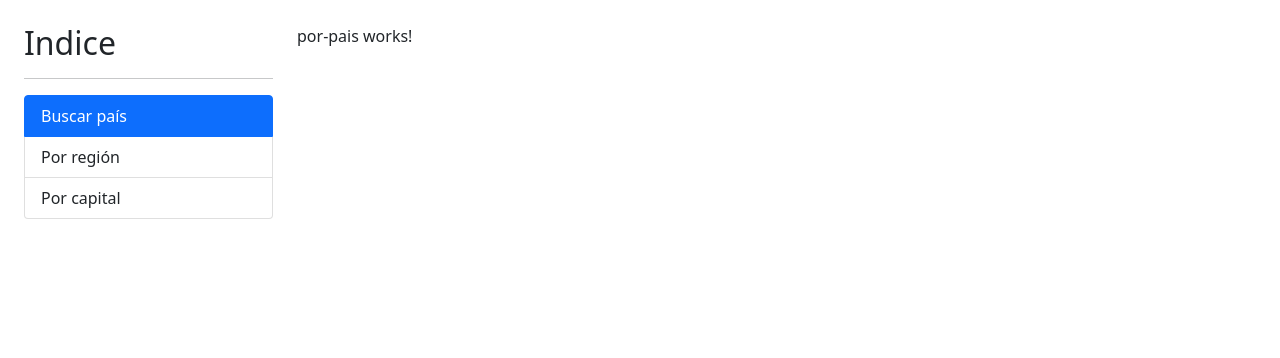
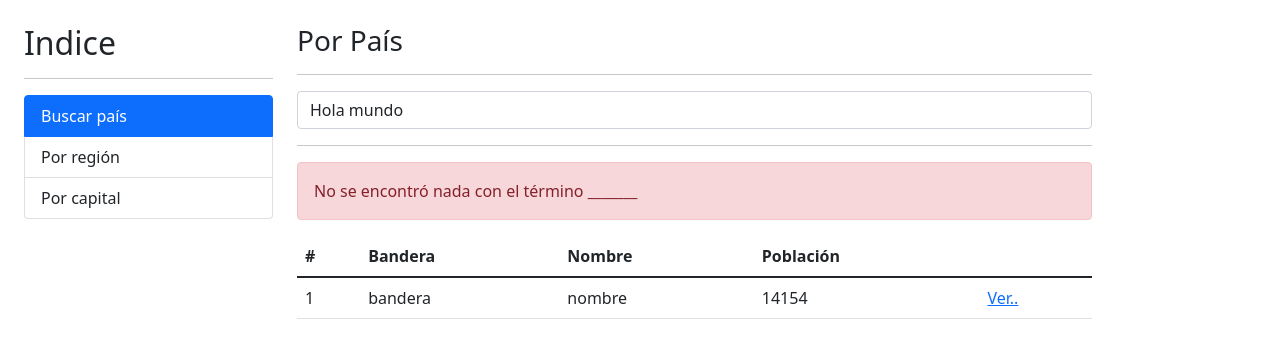
Before and after one commit to bportelalp/angular-0-to-expert, an Angular app in the folder 03-paisesApp/: page / in a window 1280 px wide. Shown: the top 358 px of the page. Built offline with nearby package versions, Linux system fonts and the light colour scheme.

Commit message:
106. Servicio para buscar países. Devuelve un Observable<any>

```diff
--- a/03-paisesApp/src/app/app.module.ts
+++ b/03-paisesApp/src/app/app.module.ts
@@ -1,6 +1,6 @@
 import { NgModule } from '@angular/core';
 import { BrowserModule } from '@angular/platform-browser';
-
+import { HttpClientModule } from "@angular/common/http";
 import { AppComponent } from './app.component';
 import { SharedModule } from './shared/shared.module';
 import { PaisModule } from './pais/pais.module';
@@ -13,6 +13,7 @@ import { AppRoutingModule } from './app-routing.module';
   imports: [
     BrowserModule,
     AppRoutingModule,
+    HttpClientModule,
     SharedModule,
     PaisModule
   ],
--- a/03-paisesApp/src/app/pais/pages/por-pais/por-pais.component.html
+++ b/03-paisesApp/src/app/pais/pages/por-pais/por-pais.component.html
@@ -1 +1,47 @@
-<p>por-pais works!</p>
+<h3>Por País</h3>
+<hr>
+
+<div class="row">
+    <div class="col">
+        <form (ngSubmit)="buscar()" autocomplete="off" >
+            <input type="text"
+                    [(ngModel)]="termino"
+                    name="termino"
+                    placeholder="Buscar pais..."
+                    class="form-control">
+        </form>
+    </div>
+</div>
+
+<hr>
+
+<div class="alert alert-danger">
+    No se encontró nada con el término _______
+</div>
+
+<div class="row">
+    <div class="col">
+        <table class="table table-hover">
+            <thead>
+                <tr>
+                    <th>#</th>
+                    <th>Bandera</th>
+                    <th>Nombre</th>
+                    <th>Población</th>
+                    <th></th>
+                </tr>
+            </thead>
+            <tbody>
+                <tr>
+                    <td>1</td>
+                    <td>bandera</td>
+                    <td>nombre</td>
+                    <td>14154</td>
+                    <td>
+                        <a href="/pais/cri">Ver..</a>
+                    </td>
+                </tr>
+            </tbody>
+        </table>
+    </div>
+</div>
--- a/03-paisesApp/src/app/pais/pages/por-pais/por-pais.component.ts
+++ b/03-paisesApp/src/app/pais/pages/por-pais/por-pais.component.ts
@@ -1,4 +1,5 @@
-import { Component, OnInit } from '@angular/core';
+import { Component } from '@angular/core';
+import { PaisService } from '../../services/pais.service';
 
 @Component({
   selector: 'app-por-pais',
@@ -6,11 +7,18 @@ import { Component, OnInit } from '@angular/core';
   styles: [
   ]
 })
-export class PorPaisComponent implements OnInit {
+export class PorPaisComponent {
 
-  constructor() { }
+  termino: string = 'Hola mundo'
+  constructor(private paisService: PaisService) { }
 
-  ngOnInit(): void {
+  buscar(){
+
+    console.log(this.termino);
+
+    this.paisService.buscarPais(this.termino)
+      .subscribe(resp => console.log(resp));
+
   }
 
 }
--- /dev/null
+++ b/03-paisesApp/src/app/pais/services/pais.service.ts
@@ -0,0 +1,19 @@
+import { HttpClient } from '@angular/common/http';
+import { Injectable } from '@angular/core';
+import { Observable } from 'rxjs';
+
+@Injectable({
+  providedIn: 'root'
+})
+export class PaisService {
+
+  private apiUrl: string = 'https://restcountries.com/v3.1';
+
+  constructor(private http: HttpClient) { }
+
+  buscarPais(termino: string): Observable<any> {
+
+    const url = `${this.apiUrl}/name/${termino}`
+    return this.http.get(url);
+  }
+}
```
Also changed, not shown: 03-paisesApp/src/app/pais/pais.module.ts (+6 -1 lines).
